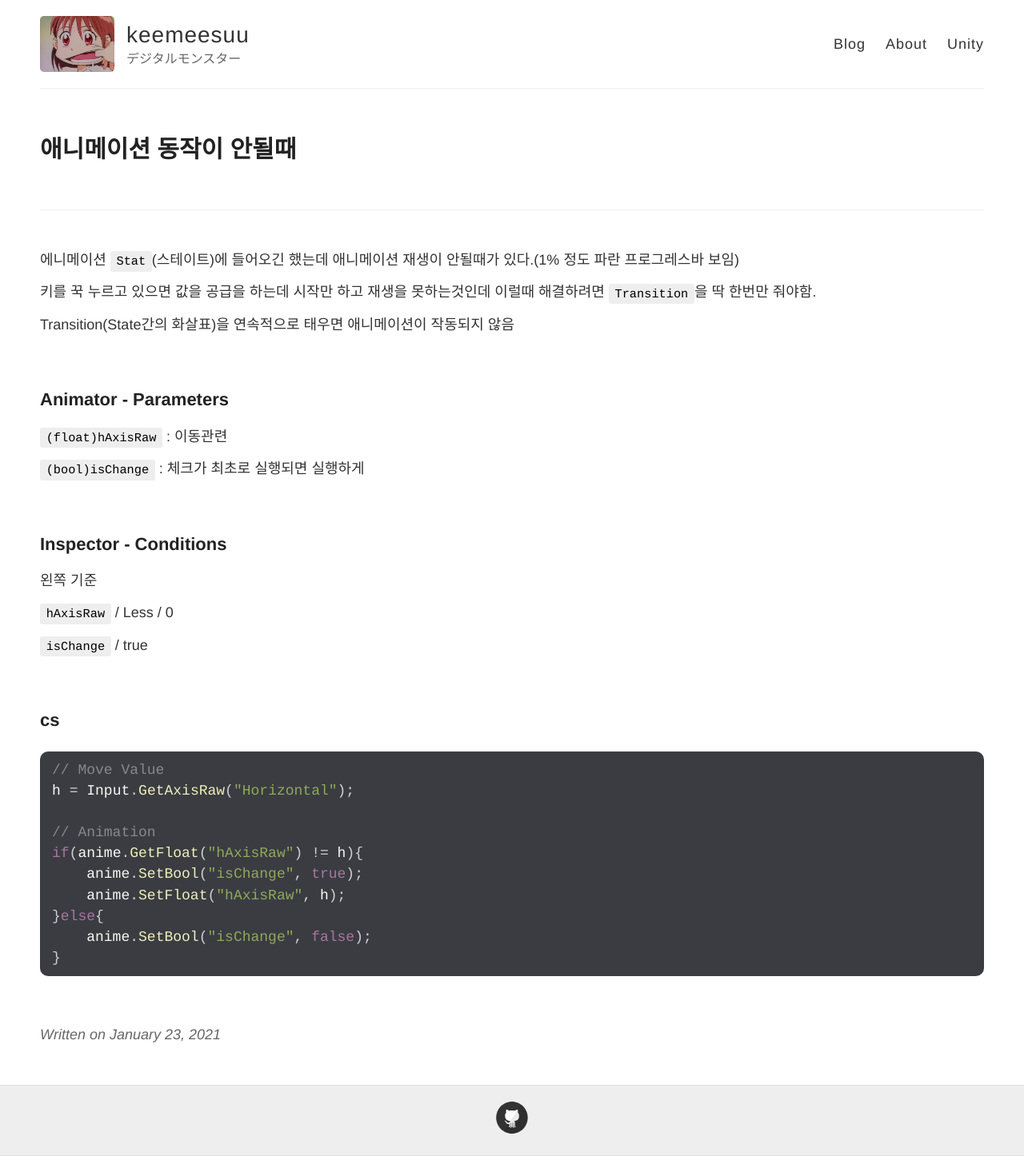
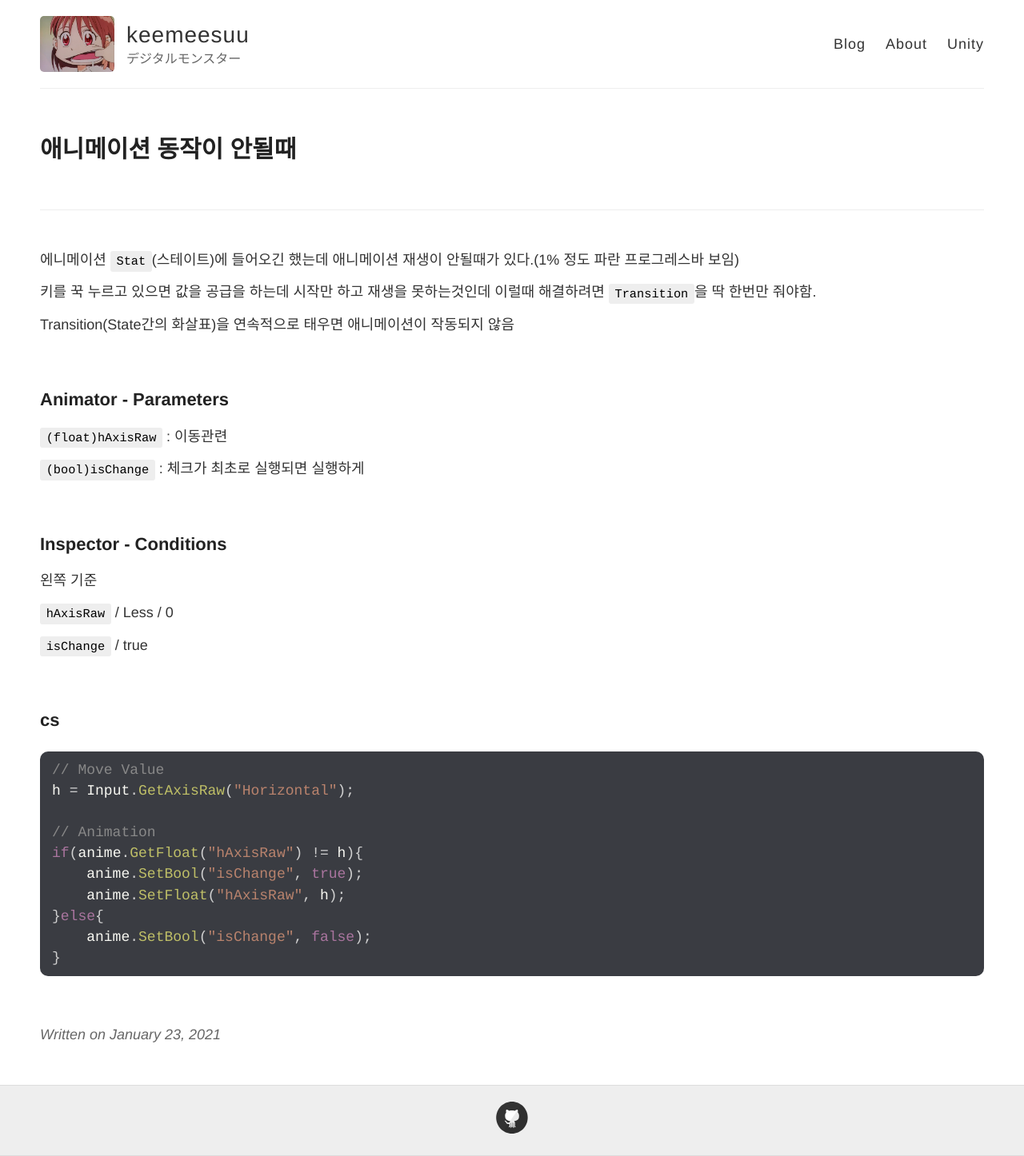
Before and after one commit to keemeesuu/keemeesuu.github.io, a Jekyll site: the page built from _posts/dev/unity/2021-01-24-AnimationLag.md, in a window 1280 px wide. Shown: the whole page at 80% size. Built offline with Jekyll 4.4.1, drawn with Linux system fonts in a browser that asks for light colours.

Commit message:
Update _highlights.scss

```diff
--- a/_sass/_highlights.scss
+++ b/_sass/_highlights.scss
@@ -142,9 +142,9 @@ code {
   color: #d28445;
 }
 .highlight .s, .highlight .sb, .highlight .sc, .highlight .sd, .highlight .s2, .highlight .sh, .highlight .sx, .highlight .s1 {
-  color: #90a959;
+  color: #b9836d;
 }
-.highlight .nf { color: #efefb9 } /* Name.Function */
+.highlight .nf { color: #bfbf67 } /* Name.Function */
 .highlight .sr {
   color: #75b5aa;
 }
```
